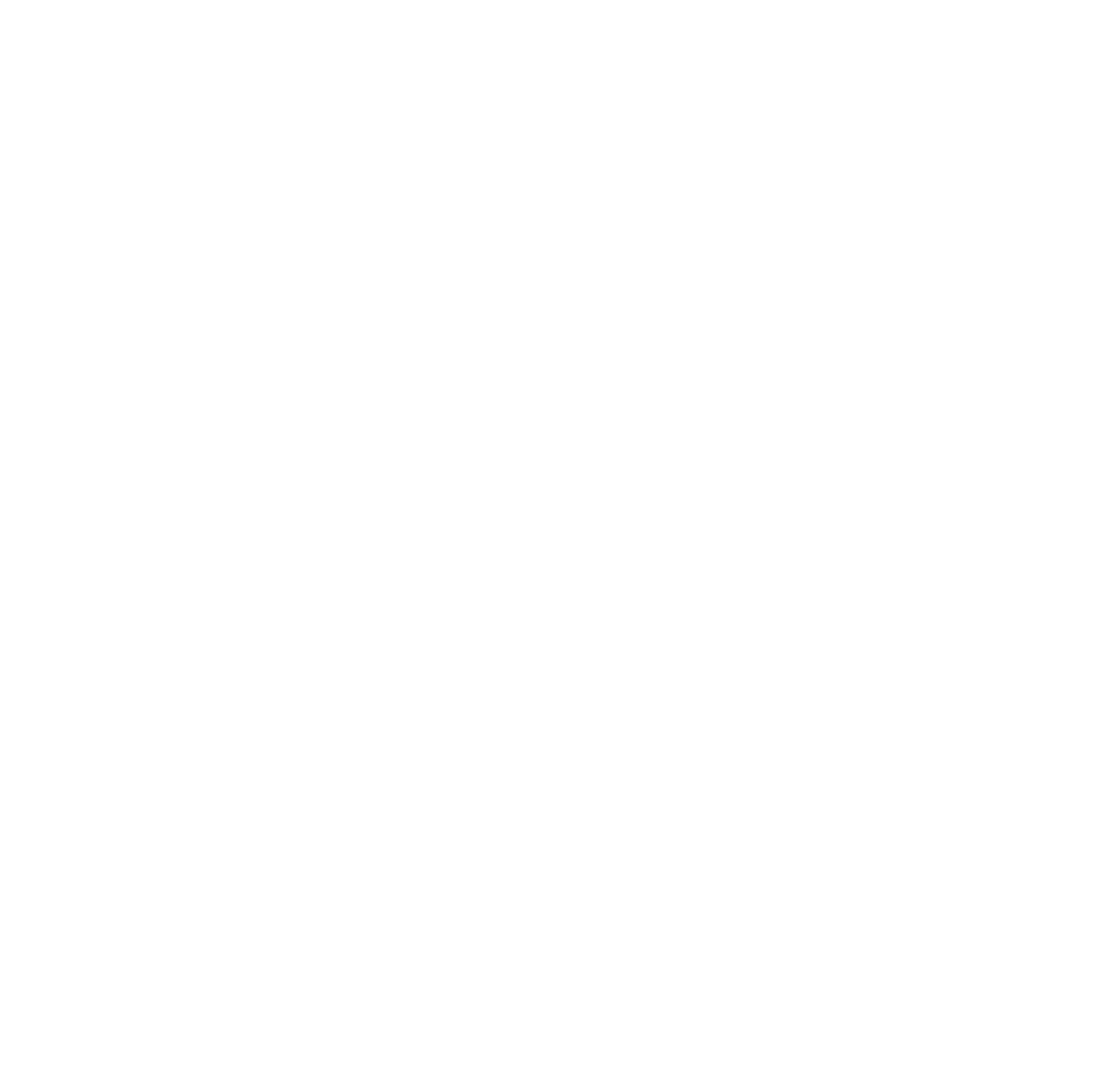
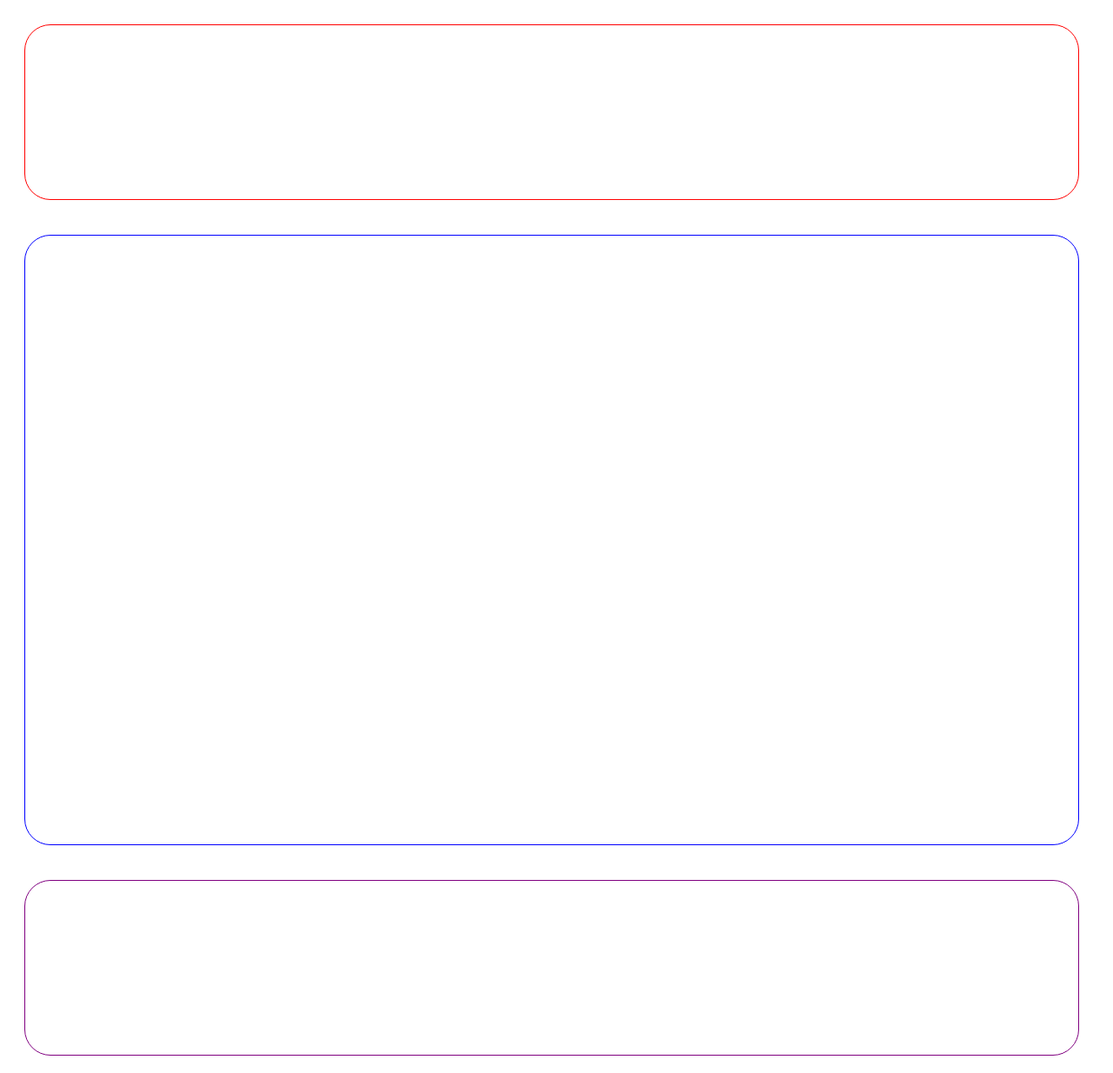
Before and after one commit to gabrielfreirebraz/curso-frontend, a plain HTML site: page index.html in a window 1280 px wide. Shown: the whole page at 87% size. Before the commit the page ends 800 px from the top, so only its background shows below. Drawn offline with Linux system fonts and the light colour scheme.

Commit message:
conceito de tags html5

```diff
--- a/index.html
+++ b/index.html
@@ -3,7 +3,114 @@
   <head>
     <meta charset="UTF-8" />
     <meta http-equiv="X-UA-Compatible" content="IE=edge" />
-    <title>Document</title>
+    <title>CURSO HTML/CSS</title>
+
+
+
+    <!--
+      Todo o css (estilos e design) dessa pagina ficara dentro de <style>
+
+      Sempre relevante usar reset.css (https://www.alura.com.br/artigos/o-que-e-reset-css)
+
+
+      1 PASSO
+      - Entendemos que a div é um big bang, zeramos toda a estilizacao e ela some
+
+      2 PASSO
+      - Entedemos que a div se torna um planeta depois de estilizada
+      -->
+    <style>
+
+
+      /*.buraco negro */
+      /*
+      div {
+        border: solid 0px #000;
+        margin:0;
+        padding: 0;
+        width: 0;
+        height: 0;
+      }
+      */
+
+      /*.nosso planeta terra */
+      .bruna {
+        /* border: solid 1px #000; */
+        border-radius: 30px;
+        margin:0;
+        padding: 100px;
+        text-align: center;
+        margin: 20px;
+        float: left;
+        /* height: 0; */
+      }
+
+
+      header {
+        border: solid 1px red;
+        width: 80%;
+      }
+
+      content {
+        border: solid 1px blue;
+        width: 80%;
+        height: 500px;
+      }
+
+      footer {
+        border: solid 1px purple;
+        width: 80%;
+      }
+
+
+    </style>
   </head>
-  <body></body>
+  <body>
+
+
+    <!--
+      DIVS e demais Tags: sao chamados de: elemento DOM ou TAG
+    -->
+<!--
+  GERACAO 1 DE WEBSITE
+  TABELAS
+    <table border="1">
+
+      <tr>
+        <td>nome</td>
+        <td>telefone</td>
+      </tr>
+
+
+      <tr>
+        <td>Bruna Brandao (Bu)</td>
+        <td>11 ceta</td>
+      </tr>
+
+
+      <tr>
+        <td>Gabriel Freire (Bi)</td>
+        <td>11 cudo</td>
+      </tr>
+
+    </table>
+  -->
+
+
+    <header class="bruna">
+
+    </header>
+
+
+    <content class="bruna">
+
+    </content>
+
+
+    <footer class="bruna">
+
+    </footer>
+
+
+  </body>
 </html>
```
